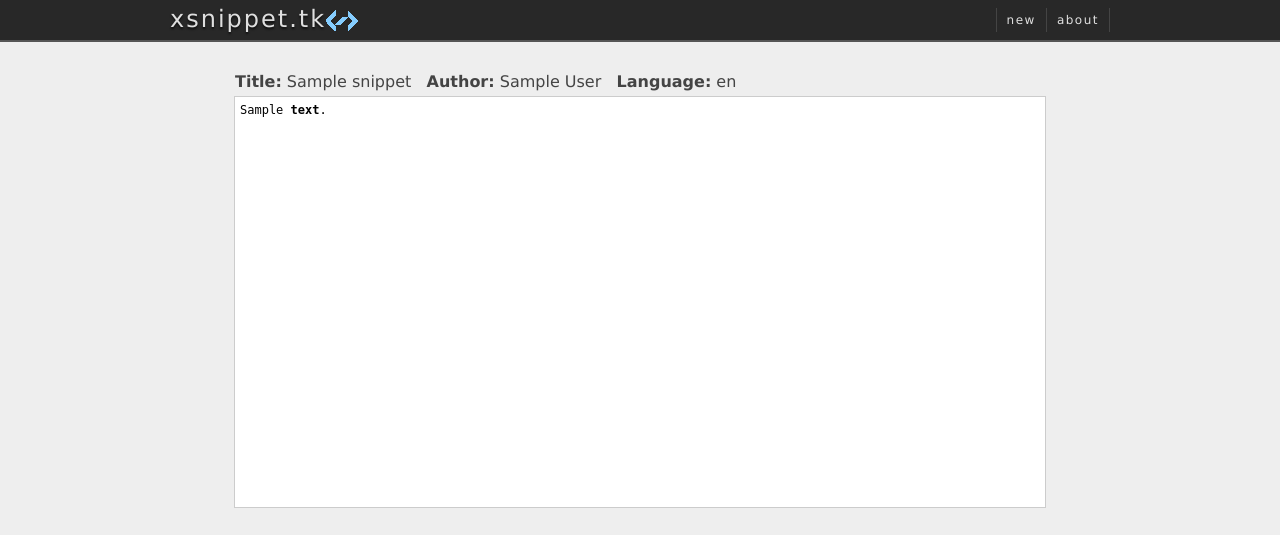
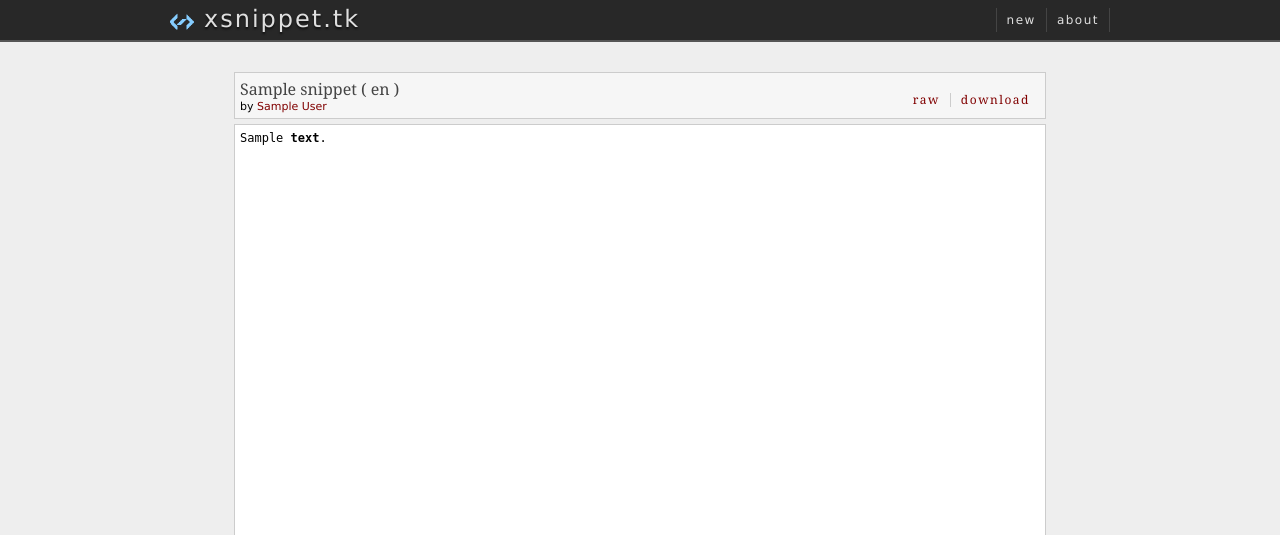
Before and after one commit to xsnippet/xsnippet-api, a Python web app: template templates/show.html in a window 1280 px wide. Shown: the top 535 px of the page. Run offline with Jinja, Linux system fonts and the light colour scheme; the template is opened without the code that fills it: most values are stand-ins (such as "Sample title", 1, 10 or a date in 2020).

Commit message:
Show template improvements.

```diff
--- a/static/styles/default.css
+++ b/static/styles/default.css
@@ -66,6 +66,14 @@ header a:hover {
     text-decoration: underline;
 }
 
+header img {
+    float: left;
+    width: 24px;
+    height: 24px;
+    margin-right: 10px;
+    margin-top: 5px;
+}
+
 header h1 {
     float: left;
     margin-top: 2px;
@@ -110,21 +118,79 @@ article {
 
 article a {
     color: #800000;
-    line-height: 24px;
-    font-size: 16px;
 }
 
 article a:hover {
     color: #B00000;
 }
 
-article h2 {
+/* showsnippet subsection */
+
+article header.snippetinfo {
+    background: #f6f6f6;
+    font-size: 12px;
+    display: block;
+    padding: 5px;
+    border: 1px solid #cccccc;
+    margin: 0px auto 0px;
+    width: 800px;
+    height: 35px;
+}
+
+article header.snippetinfo h2 {
     font-size: 16px;
     font-weight: normal;
     color: #444;
     width: 810px;
     margin: 0px auto;
     display: block;
+    font-family: georgia, serif;
+}
+
+article header.snippetinfo .author {
+    margin-right: 20px;
+    font-size: 11px;
+    float: left;
+}
+
+article header.snippetinfo .tags {
+    list-style: none;
+    float: right;
+}
+
+article header.snippetinfo .tags li {
+    float: left;
+}
+
+article header.snippetinfo .tags li a {
+    color: #000080;
+}
+
+article header.snippetinfo .tags li a:hover {
+    color: #0000B0;
+}
+
+article header.snippetinfo ul.actions {
+    list-style: none;
+    float: right;
+    margin-top: -7px;
+}
+
+article header.snippetinfo ul.actions li {
+    float: left;
+    padding: 0px 10px;
+    border-right: 1px solid #ccc;
+}
+
+article header.snippetinfo ul.actions li:last-child {
+    border-right: none;
+}
+
+article ul.actions li a {
+    font-size: 12px;
+    line-height: 14px;
+    letter-spacing: 1.5px;
+    font-family: georgia;
 }
 
 article pre code {
@@ -141,20 +207,7 @@ article pre code {
     width: 800px;
 }
 
-article ul.actions {
-    list-style: none;
-    width: 800px;
-    text-align: right;
-    margin: 0px auto;
-}
-
-article ul.actions li a {
-    font-size: 12px;
-    line-height: 14px;
-    margin-right: -5px;
-    letter-spacing: 1.5px;
-    font-family: georgia;
-}
+/* form subsection */
 
 article div.sidebar {
     float: left;
@@ -212,7 +265,7 @@ article label {
 }
 
 article input[type="text"] {
-    width: 300px;
+    width: 365px;
     padding: 3px;
     font-size: 13px;
     border: 1px solid #cccccc;
--- a/templates/show.html
+++ b/templates/show.html
@@ -1,12 +1,33 @@
 {% extends "base.html" %}
 
 {% block content %}
-<h2>
-    <b>Title:</b> {{ snippet.title }} &nbsp;
-    <b>Author:</b> {{ snippet.author }} &nbsp;
-    <b>Language:</b> {{ languagefull }}
-</h2>
+<!--<h2>
+    <b>Title:</b>  &nbsp;
+    <b>Author:</b>  &nbsp;
+    <b>Language:</b>
+</h2>-->
 
-<pre><code class="{{ snippet.language }}">{{ snippet.content }}
-</code></pre>
+<header class="snippetinfo">
+  <h2>{{ snippet.title }} ( {{ languagefull }} )</h2>
+
+  {% if snippet.author %}
+  <span class="author">by <a href="/author/{{ snippet.author }}">{{ snippet.author }}</a></span>
+  {% endif %}
+
+  {% if not snippet.tags %}
+  <ul class="tags">
+    {% for tag in snippet.tags %}
+    <li><a href="/tag/{{ tag }}">{{ tag }}</a>
+    {% endfor %}
+  </ul>
+  {% endif %}
+
+  <ul class="actions">
+    <li><a href="{{ snippet.key.id }}/raw">raw</a>
+    <li><a href="{{ snippet.key.id }}/download">download</a>
+  </ul>
+
+</header>
+
+<pre><code class="{{ snippet.language }}">{{ snippet.content }}</code></pre>
 {% endblock %}
```
